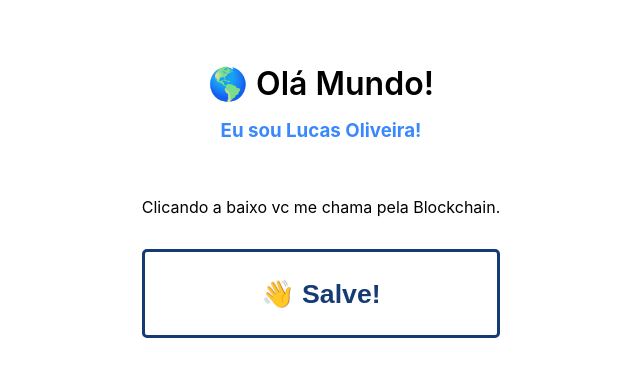
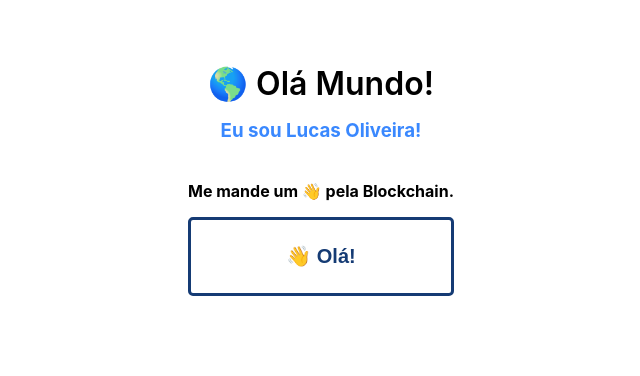
Before and after one commit to w3b3d3v/projeto-tchauzinho, a React (Vite) app: page / in a window 1280 px wide. Shown: the top 376 px of the page, without its empty margins (319-959 px from the left). Built offline with nearby package versions, Linux system fonts and the light colour scheme.

Commit message:
upadte: button

```diff
--- a/src/App.css
+++ b/src/App.css
@@ -42,5 +42,6 @@
 }
 
 .callButton:active {
+  transition: 0.1s;
   transform: translateY(4px);
 }
--- a/src/App.jsx
+++ b/src/App.jsx
@@ -20,12 +20,12 @@
         Eu sou Lucas Oliveira!
         </h3><br/>
 
-        <p>
-        Clicando a baixo vc me chama pela Blockchain.
-        </p>
+        <strong>
+        Me mande um 👋 pela Blockchain.
+        </strong>
 
         <button className="callButton" onClick={call}>
-          <h1>👋 Salve!</h1>
+          <h2>👋 Olá!</h2>
         </button>
       </div>
     </div>
```
